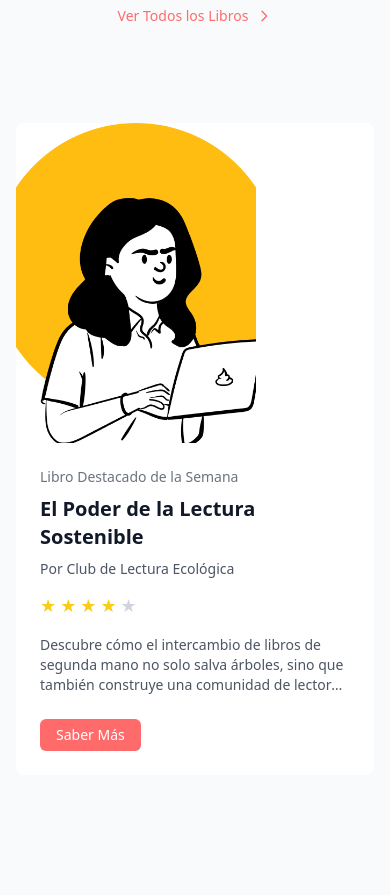
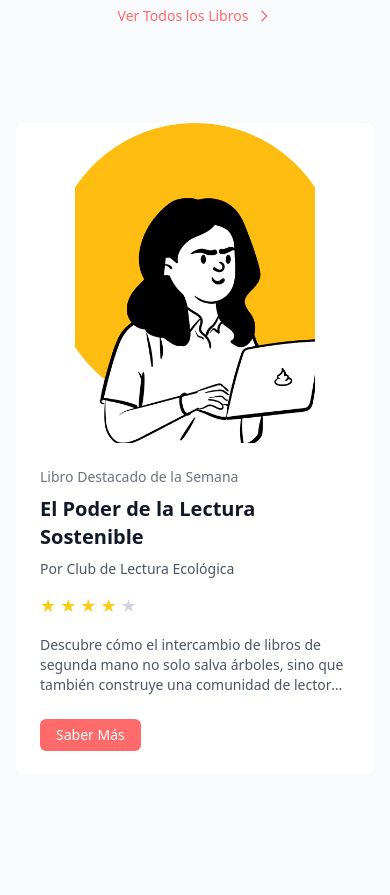
Before and after one commit to TrabajoTFB/Frontend, a React (Vite) app: page / in a window 390 px wide. Shown: the part 5380-6275 px from the top of the page. Built offline with nearby package versions, Linux system fonts and the light colour scheme.

Commit message:
small responsive fix

```diff
--- a/src/components/sections/RandomBookSection.tsx
+++ b/src/components/sections/RandomBookSection.tsx
@@ -14,8 +14,8 @@ const RandomBookSection: React.FC = () => {
       <div className="container mx-auto px-4">
         <div className="bg-white rounded-lg overflow-hidden max-w-4xl mx-auto">
           <div className="flex flex-col md:flex-row">
-            <div className="md:w-1/3 max-w-[240px]">
-              <div className="aspect-[3/4] relative">
+            <div className="w-full md:w-1/3 flex justify-center md:justify-start">
+              <div className="aspect-[3/4] relative w-full max-w-[240px]">
                 <img
                   src={featuredBook.image}
                   alt={featuredBook.title}
@@ -23,7 +23,7 @@ const RandomBookSection: React.FC = () => {
                 />
               </div>
             </div>
-            <div className="md:w-2/3 p-6">
+            <div className="w-full md:w-2/3 p-6">
               <p className="text-sm text-gray-500 mb-2">Libro Destacado de la Semana</p>
               <h3 className="text-xl font-bold text-gray-900 mb-2">{featuredBook.title}</h3>
               <p className="text-gray-600 mb-3 text-sm">Por {featuredBook.author}</p>
```
